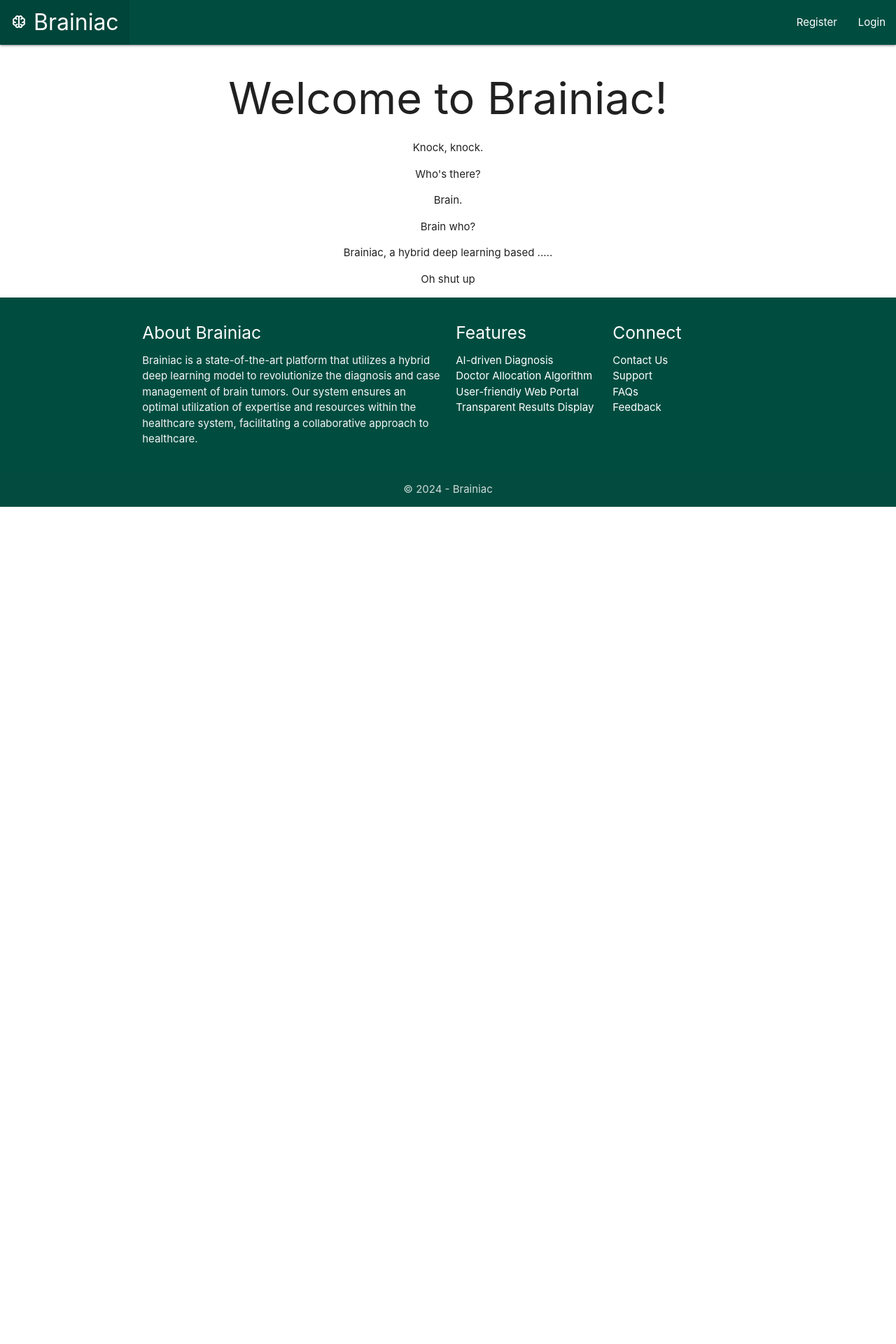
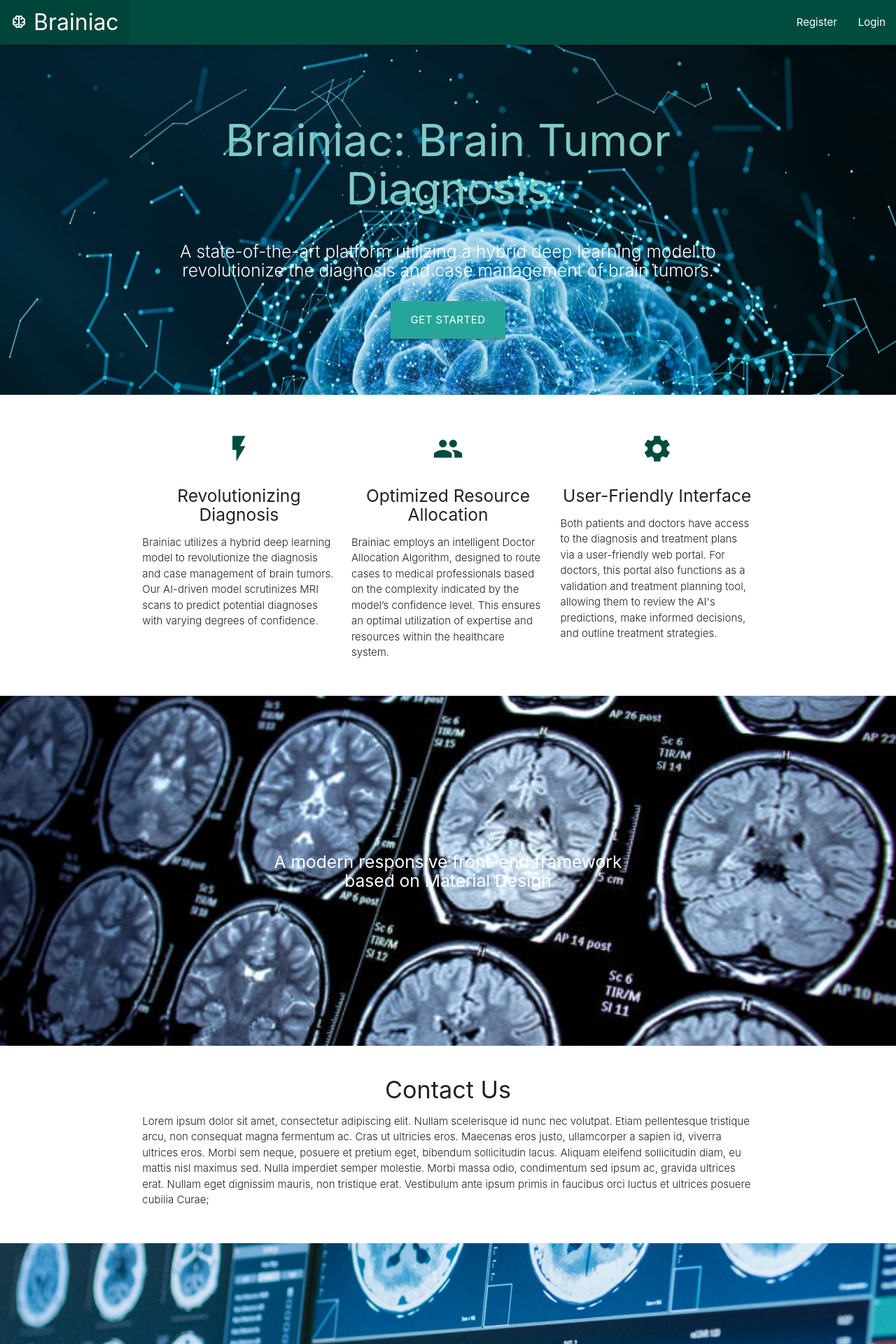
Before and after one commit to GauthamGirish/Brainiac, a Flask app: template brainiac/templates/index.html in a window 1280 px wide. Shown: the top 1920 px of the page at 70% size. Before the commit the page ends 724 px from the top, so only its background shows below. Run offline with Flask 3, Linux system fonts and the light colour scheme; the template is opened without the code that fills it, so the values that code supplies are empty; parts of the project's set-up code (start-up, migrations or seed data) failed here and were passed over; some libraries are stand-ins or nearby versions.

Commit message:
Change route back to index.html in init.py

```diff
--- a/brainiac/__init__.py
+++ b/brainiac/__init__.py
@@ -28,7 +28,7 @@ def create_app(test_config=None):
     # A homepage
     @app.route('/')
     def home():
-        return render_template('index_temp.html')
+        return render_template('index.html')
 
     # import and register blueprints
     from .views.auth import auth_bp
--- a/brainiac/templates/index.html
+++ b/brainiac/templates/index.html
@@ -1,26 +1,147 @@
-{% extends "base.html" %}
+{% extends "base.html" %} {% block title %}Homepage{% endblock title %} {% block
+links %}
+<li><a href="{{ url_for('auth.register') }}">Register</a></li>
+<li><a href="{{ url_for('auth.login')}}">Login</a></li>
+{% endblock links %} {% block content %}
+<div id="index-banner" class="parallax-container">
+    <div class="section no-pad-bot">
+        <div class="container">
+            <br /><br />
+            <h1 class="header center teal-text text-lighten-3">
+                Brainiac: Brain Tumor Diagnosis
+            </h1>
+            <div class="row center">
+                <h5 class="header col s12 light white-text">
+                    A state-of-the-art platform utilizing a hybrid deep learning
+                    model to revolutionize the diagnosis and case management of
+                    brain tumors.
+                </h5>
+            </div>
+            <div class="row center">
+                <a href="{{url_for('auth.register')}}" id="download-button"
+                    class="btn-large waves-effect waves-light teal lighten-1">Get Started</a>
+            </div>
+            <br /><br />
+        </div>
+    </div>
+    <div class="parallax">
+        <img src="{{url_for('static', filename='images/background1.jpg')}}" alt="Unsplashed background img 1" />
+    </div>
+</div>
 
-{% block title %}Homepage{% endblock title %}
+<div class="container">
+    <div class="section">
+        <!--   Icon Section   -->
+        <div class="row">
+            <div class="col s12 m4">
+                <div class="icon-block">
+                    <h2 class="center teal-text text-darken-4">
+                        <i class="material-icons" style="font-size: 44px">flash_on</i>
+                    </h2>
+                    <h5 class="center">Revolutionizing Diagnosis</h5>
 
-{% block links %}
-<li> <a href="{{ url_for('auth.register') }}">Register</a> </li>
-<li><a href="{{ url_for('auth.login')}}">Login</a></li>
-{% endblock links %}
+                    <p class="light">
+                        Brainiac utilizes a hybrid deep learning model to
+                        revolutionize the diagnosis and case management of brain
+                        tumors. Our AI-driven model scrutinizes MRI scans to
+                        predict potential diagnoses with varying degrees of
+                        confidence.
+                    </p>
+                </div>
+            </div>
 
-{% block content %}
-<div class="center">
-    <h1>Welcome to Brainiac!</h1>
+            <div class="col s12 m4">
+                <div class="icon-block">
+                    <h2 class="center teal-text text-darken-4">
+                        <i class="material-icons" style="font-size: 44px">group</i>
+                    </h2>
+                    <h5 class="center">Optimized Resource Allocation</h5>
+                    <p class="light">
+                        Brainiac employs an intelligent Doctor Allocation
+                        Algorithm, designed to route cases to medical
+                        professionals based on the complexity indicated by the
+                        model’s confidence level. This ensures an optimal
+                        utilization of expertise and resources within the
+                        healthcare system.
+                    </p>
+                </div>
+            </div>
 
-    <p>Knock, knock.</p>
-    <p>Who's there?</p>
-    <p>Brain.</p>
-    <p>Brain who?</p>
-    <p>Brainiac, a hybrid deep learning based .....</p>
-    <p>Oh shut up</p>
+            <div class="col s12 m4">
+                <div class="icon-block">
+                    <h2 class="center teal-text text-darken-4">
+                        <i class="material-icons" style="font-size: 44px">settings</i>
+                    </h2>
+                    <h5 class="center">User-Friendly Interface</h5>
 
-    {# <p>Register <a href="{{ url_for('auth.register') }}">here</a>.</p>
-    <p>Login <a href="{{ url_for('auth.login') }}">here</a>.</p> #}
+                    <p class="light">
+                        Both patients and doctors have access to the diagnosis
+                        and treatment plans via a user-friendly web portal. For
+                        doctors, this portal also functions as a validation and
+                        treatment planning tool, allowing them to review the
+                        AI's predictions, make informed decisions, and outline
+                        treatment strategies.
+                    </p>
+                </div>
+            </div>
+        </div>
+    </div>
+</div>
 
+<div class="parallax-container valign-wrapper">
+    <div class="section no-pad-bot">
+        <div class="container">
+            <div class="row center">
+                <h5 class="headerlight white-text">
+                    A modern responsive front-end framework based on Material
+                    Design
+                </h5>
+            </div>
+        </div>
+    </div>
+    <div class="parallax">
+        <img src="{{url_for('static', filename='images/background2.jpg')}}" alt="Unsplashed background img 1" />
+    </div>
+</div>
+
+<div class="container">
+    <div class="section">
+        <div class="row">
+            <div class="col s12 center">
+                <h3><i class="mdi-content-send teal-text"></i></h3>
+                <h4>Contact Us</h4>
+                <p class="left-align light">
+                    Lorem ipsum dolor sit amet, consectetur adipiscing elit.
+                    Nullam scelerisque id nunc nec volutpat. Etiam pellentesque
+                    tristique arcu, non consequat magna fermentum ac. Cras ut
+                    ultricies eros. Maecenas eros justo, ullamcorper a sapien
+                    id, viverra ultrices eros. Morbi sem neque, posuere et
+                    pretium eget, bibendum sollicitudin lacus. Aliquam eleifend
+                    sollicitudin diam, eu mattis nisl maximus sed. Nulla
+                    imperdiet semper molestie. Morbi massa odio, condimentum sed
+                    ipsum ac, gravida ultrices erat. Nullam eget dignissim
+                    mauris, non tristique erat. Vestibulum ante ipsum primis in
+                    faucibus orci luctus et ultrices posuere cubilia Curae;
+                </p>
+            </div>
+        </div>
+    </div>
+</div>
+
+<div class="parallax-container valign-wrapper">
+    <div class="section no-pad-bot">
+        <div class="container">
+            <div class="row center">
+                <h5 class="header col s12 light white-text">
+                    A modern responsive front-end framework based on Material
+                    Design
+                </h5>
+            </div>
+        </div>
+    </div>
+    <div class="parallax">
+        <img src="{{url_for('static', filename='images/background3.jpg')}}" alt="Unsplashed background img 1" />
+    </div>
 </div>
 
 {% endblock content %}
```
